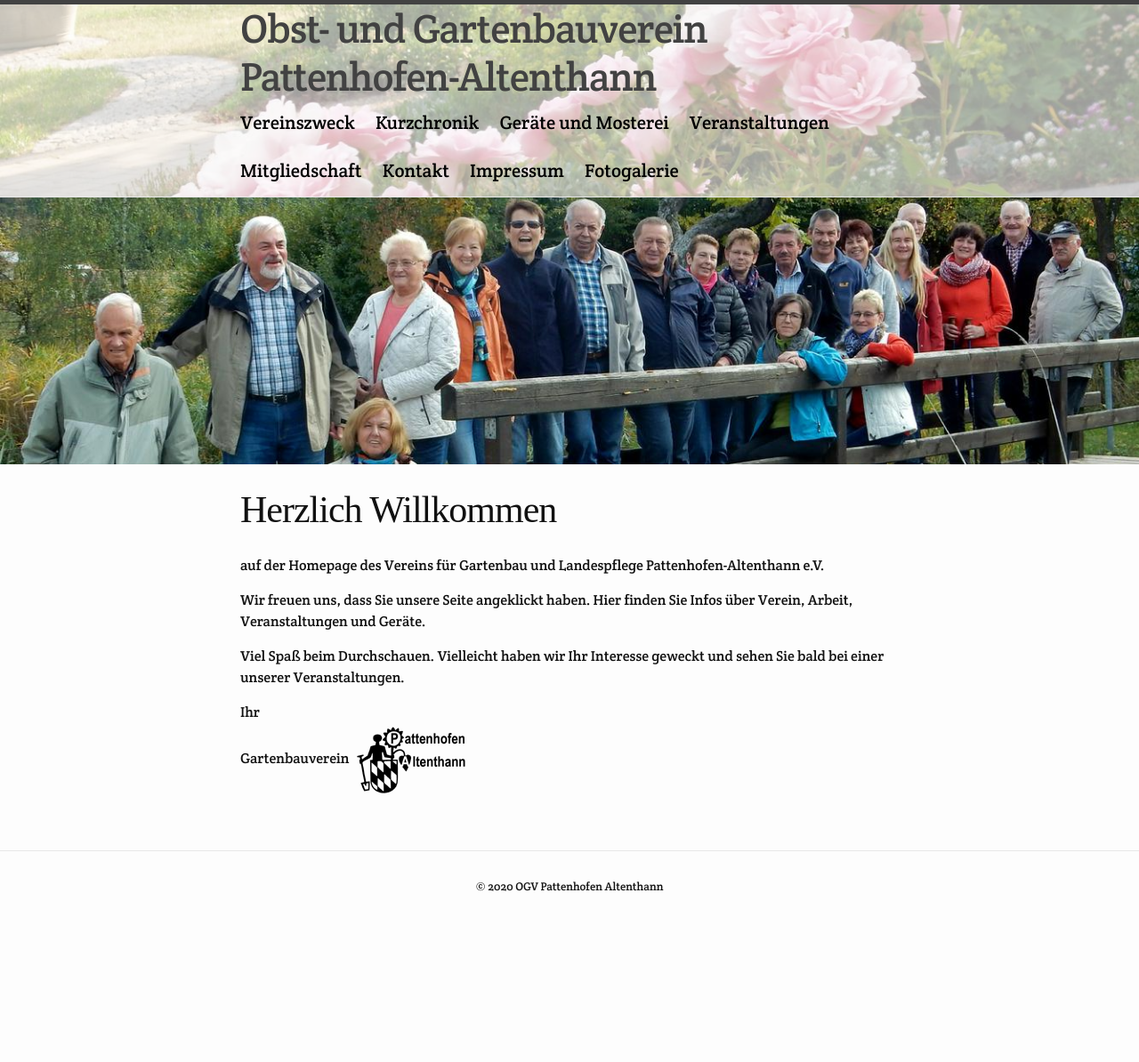
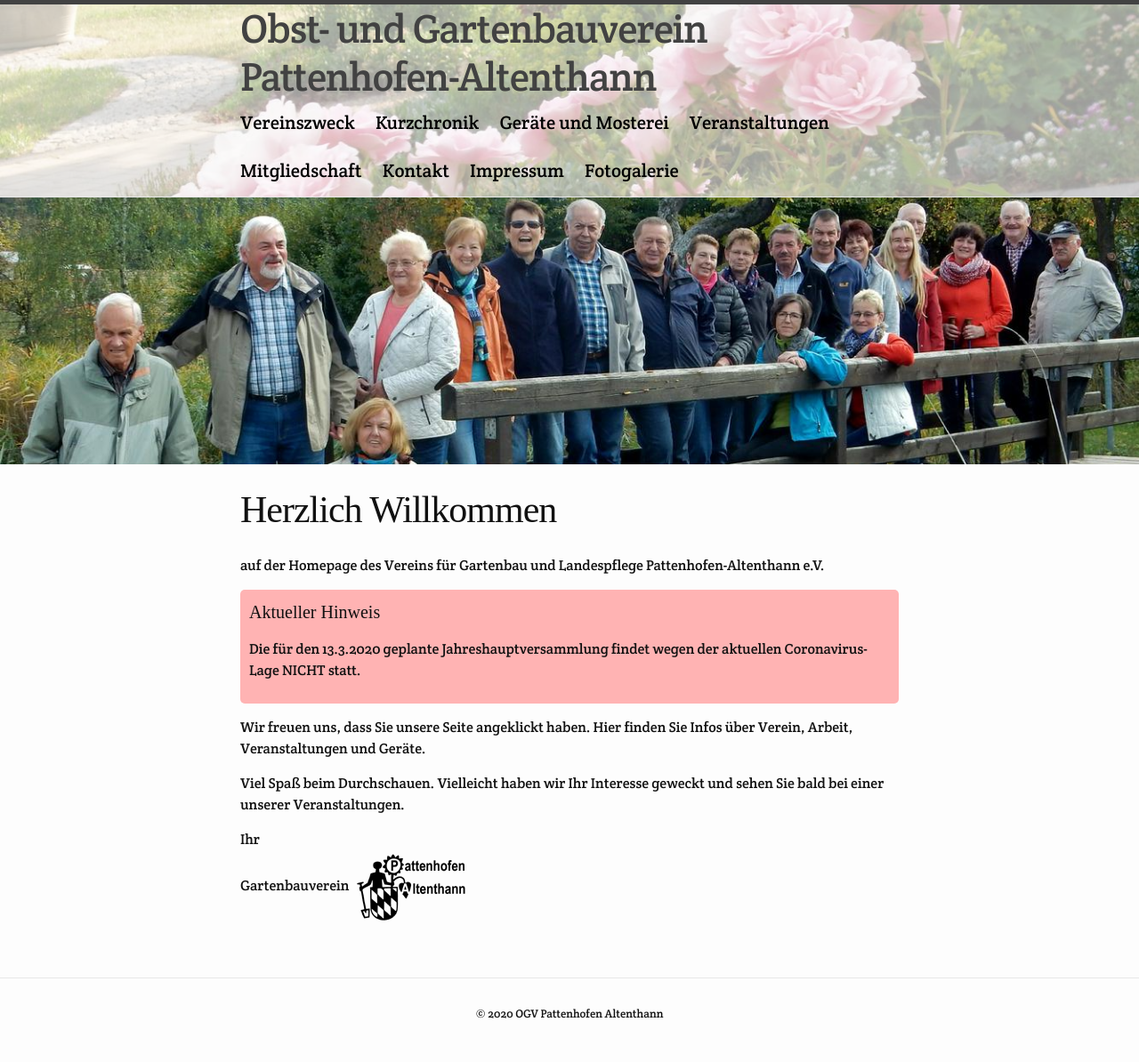
Before and after one commit to markuseckstein/ogv, a Jekyll site: the page built from index.html, in a window 1280 px wide. Shown: the whole page at 89% size. Built offline with Jekyll 4.4.1, drawn with Linux system fonts in a browser that asks for light colours; some web fonts are replaced; before the commit the page ends 1051 px from its top, so only the background shows below that.

Commit message:
Corona warning

```diff
--- a/index.html
+++ b/index.html
@@ -12,6 +12,12 @@ teaser-image: willkommen
 <p>
     auf der Homepage des Vereins für Gartenbau und Landespflege Pattenhofen-Altenthann e.V.
 </p>
+
+<aside style="background-color: #ffb3b3; border-radius: 5px; padding: 10px; margin-bottom: 15px">
+    <h4>Aktueller Hinweis</h4>
+    <p>Die für den 13.3.2020 geplante Jahreshauptversammlung findet wegen der aktuellen Coronavirus-Lage NICHT statt.</p>
+</aside>
+
 <p>
     Wir freuen uns, dass Sie unsere Seite angeklickt haben. Hier finden Sie Infos über Verein, Arbeit, Veranstaltungen und Geräte.
 </p>
--- a/veranstaltungen.html
+++ b/veranstaltungen.html
@@ -20,7 +20,7 @@ teaser-image: veranstaltungen
         </tr>
         <tr>
             <td class="no-wrap">13.03.2020</td>
-            <td>Jahreshauptversammlung im Gasthaus "Weißes Kreuz", 19:30 Uhr</td>
+            <td><span style="text-decoration: line-through">Jahreshauptversammlung im Gasthaus "Weißes Kreuz."</span> <strong style="color: red">Wegen aktueller Gefahrenlage aufgrund des Coronavirus abgesagt!</strong></td>
         </tr>
 
         <tr>
```
